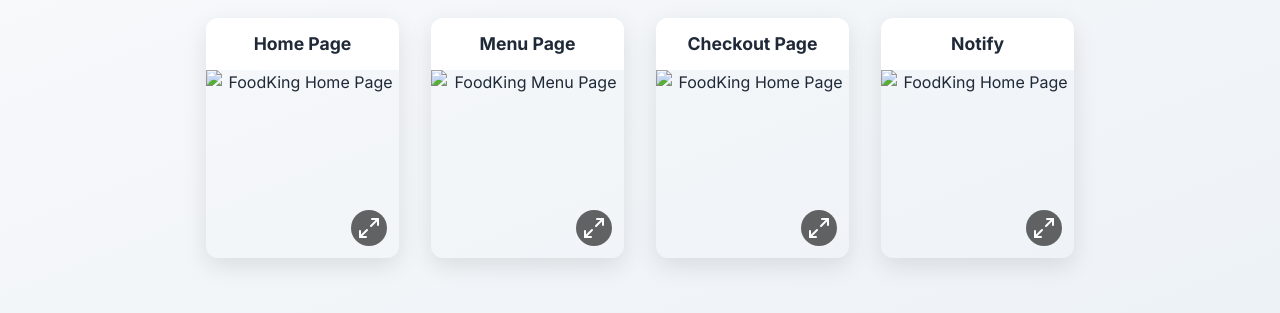
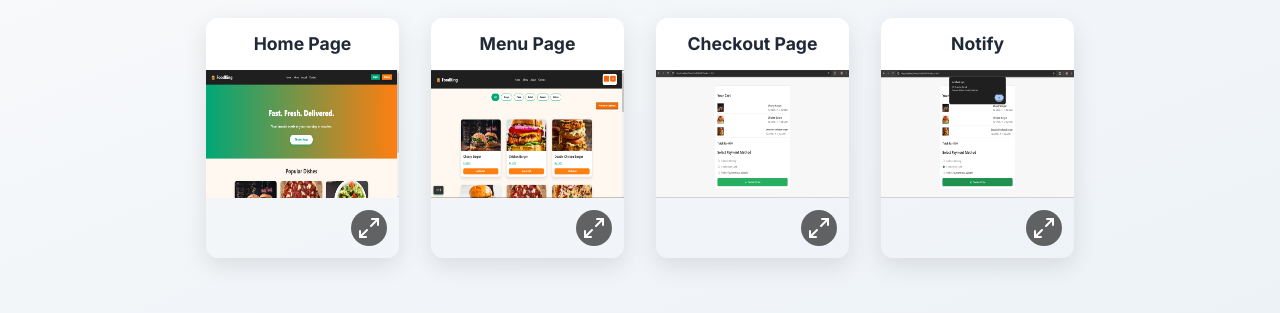
Before and after one commit to Randiv-lab/Randiv-Website, a plain HTML site: page FoodKing.html in a window 1280 px wide. Shown: the part 187-500 px from the top of the page. Drawn offline with nearby package versions, Linux system fonts and the light colour scheme.

Commit message:
Update FoodKing.html

```diff
--- a/FoodKing.html
+++ b/FoodKing.html
@@ -108,28 +108,28 @@
         <section class="image-wrapper">
             <div class="image-card">
                 <h3>Home Page</h3>
-                <img src="photos/homePage SS.png" alt="FoodKing Home Page">
+                <img src="homePage SS.png" alt="FoodKing Home Page">
                 <button class="fullscreen-icon" aria-label="Full screen">
                     <i data-feather="maximize-2"></i>
                 </button>
             </div>
             <div class="image-card">
                 <h3>Menu Page</h3>
-                <img src="photos/Menu SS.png" alt="FoodKing Menu Page">
+                <img src="Menu SS.png" alt="FoodKing Menu Page">
                 <button class="fullscreen-icon" aria-label="Full screen">
                     <i data-feather="maximize-2"></i>
                 </button>
             </div>
             <div class="image-card">
                 <h3>Checkout Page</h3>
-                <img src="photos/Cart SS.png" alt="FoodKing Home Page">
+                <img src="Cart SS.png" alt="FoodKing Home Page">
                 <button class="fullscreen-icon" aria-label="Full screen">
                     <i data-feather="maximize-2"></i>
                 </button>
             </div>
             <div class="image-card">
                 <h3>Notify</h3>
-                <img src="photos/Notify SS.png" alt="FoodKing Home Page">
+                <img src="Notify SS.png" alt="FoodKing Home Page">
                 <button class="fullscreen-icon" aria-label="Full screen">
                     <i data-feather="maximize-2"></i>
                 </button>
```
